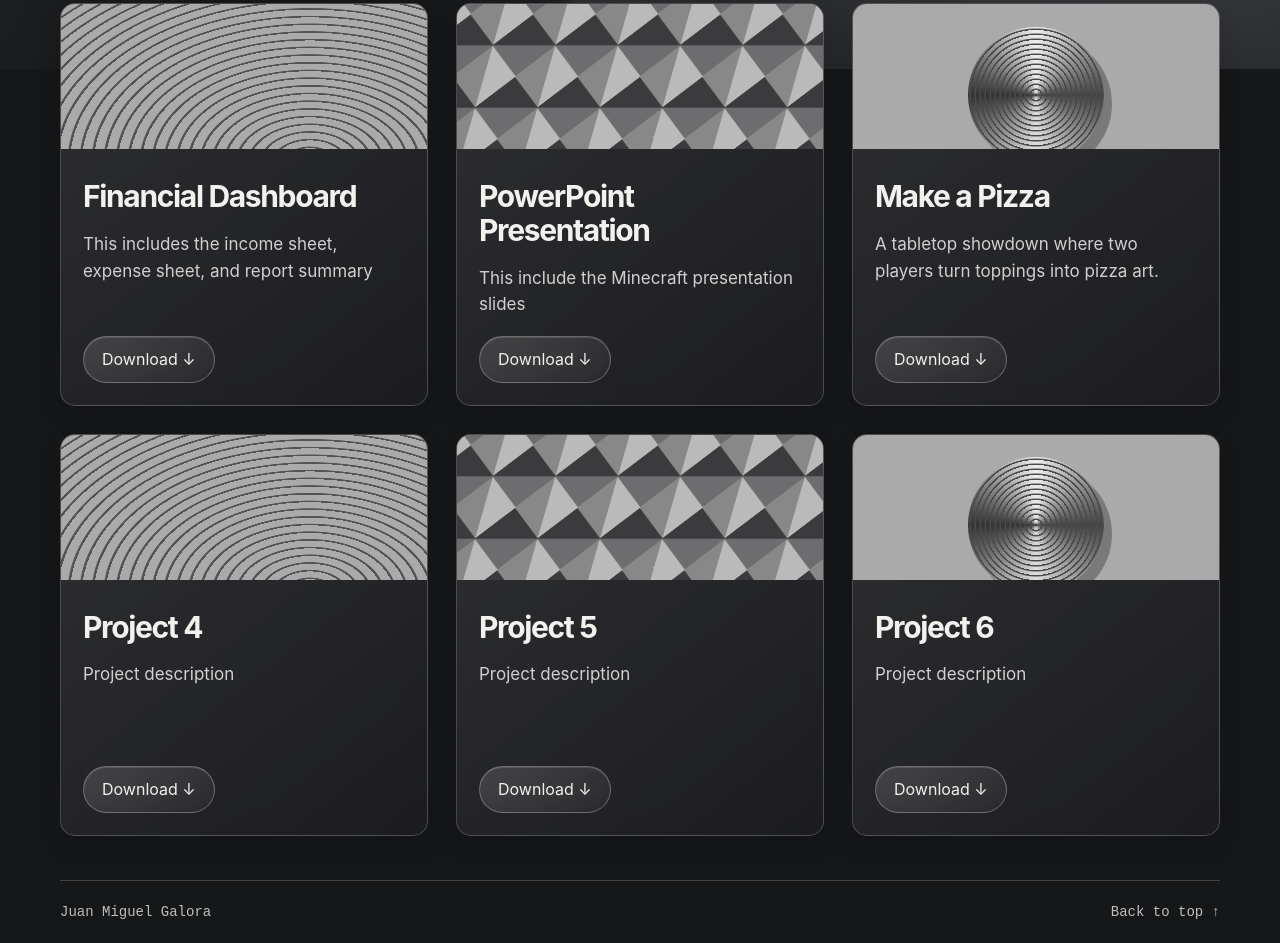
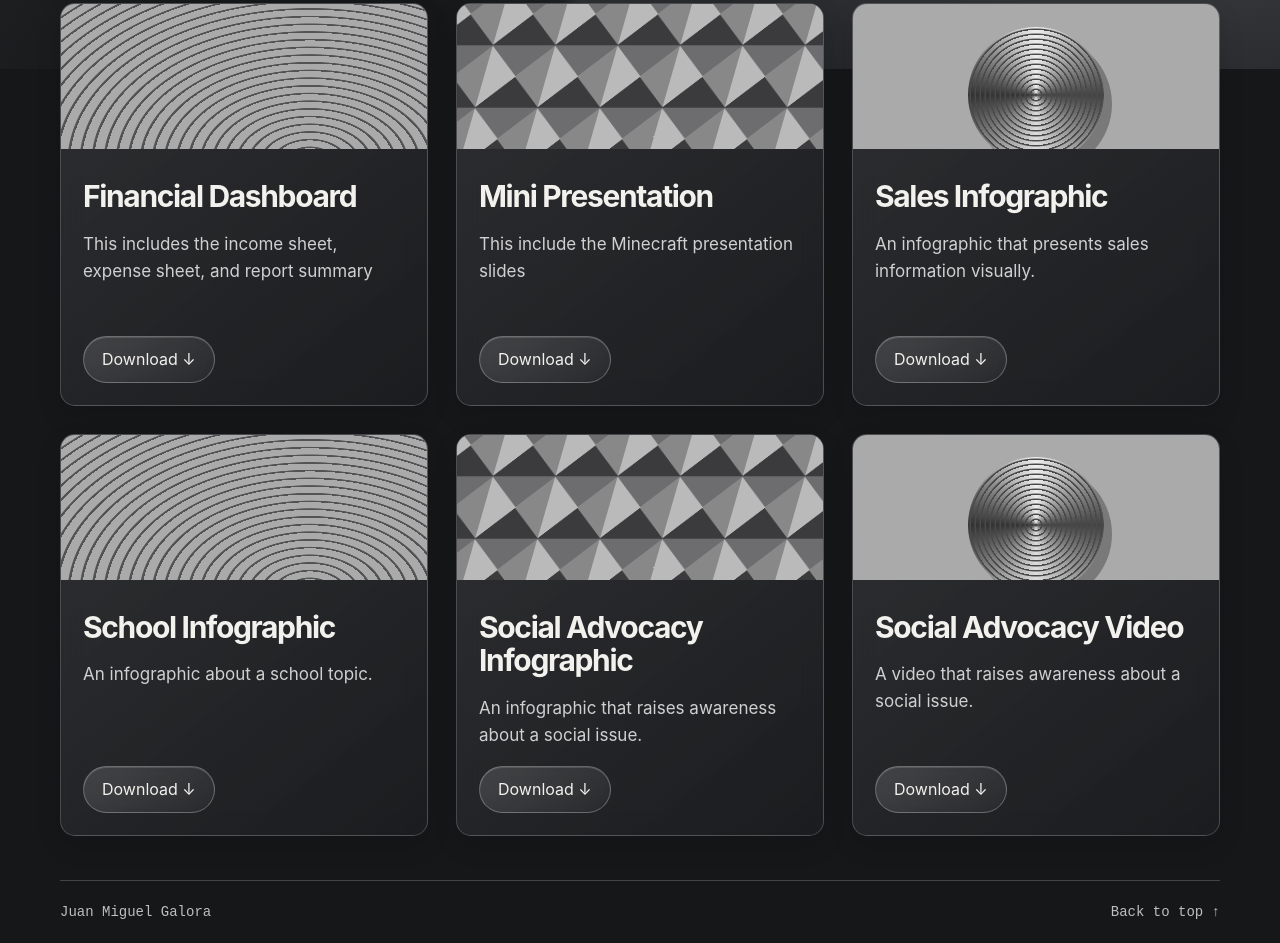
Before and after one commit to Zk408DevLoper/juanmiguelgalora, a plain HTML site: page index.html in a window 1280 px wide. Shown: the part 731-1674 px from the top of the page. Drawn offline with Linux system fonts and the light colour scheme.

Commit message:
Set the six EMTECH project titles

```diff
--- a/index.html
+++ b/index.html
@@ -1,11 +1,11 @@
 <!doctype html>
 <html lang="en"><head><meta charset="utf-8"><meta name="viewport" content="width=device-width,initial-scale=1"><title>Juan Miguel Galora | Portfolio</title><link rel="stylesheet" href="style.css"></head><body><header id="home"><a class="brand" href="#home">Juan Miguel Galora<span aria-hidden="true">.</span></a><nav id="main-nav" aria-label="Main"><a class="glass" href="#home">Home</a><a class="glass" href="#projects">Projects</a></nav></header><main><section class="hero"><div><h1>EMTECH<br><em>Projects</em></h1><p>Hi, I am Juan Miguel Galora, a Grade 12 STEM student from Section Sara.</p><a class="glass" href="#projects">Explore projects &darr;</a></div><div class="art" aria-hidden="true"><i></i><i></i><i></i><i></i></div></section><section id="projects"><h2>Selected projects</h2><div class="cards">
 <article><div class="cover echo" aria-hidden="true"></div><div class="copy"><h3>Financial Dashboard</h3><p>This includes the income sheet, expense sheet, and report summary</p><div class="actions"><a class="glass" href="projects/project-1.zip" download>Download &darr;</a></div></div></article>
-<article><div class="cover grid" aria-hidden="true"></div><div class="copy"><h3>PowerPoint Presentation</h3><p>This include the Minecraft presentation slides</p><div class="actions"><a class="glass" href="projects/project-2.zip" download>Download &darr;</a></div></div></article>
-<article><div class="cover disc" aria-hidden="true"></div><div class="copy"><h3>Make a Pizza</h3><p>A tabletop showdown where two players turn toppings into pizza art.</p><div class="actions"><a class="glass" href="projects/project-3.zip" download>Download &darr;</a></div></div></article>
-<article><div class="cover echo" aria-hidden="true"></div><div class="copy"><h3>Project 4</h3><p>Project description</p><div class="actions"><a class="glass" href="projects/project-4.zip" download>Download &darr;</a></div></div></article>
-<article><div class="cover grid" aria-hidden="true"></div><div class="copy"><h3>Project 5</h3><p>Project description</p><div class="actions"><a class="glass" href="projects/project-5.zip" download>Download &darr;</a></div></div></article>
-<article><div class="cover disc" aria-hidden="true"></div><div class="copy"><h3>Project 6</h3><p>Project description</p><div class="actions"><a class="glass" href="projects/project-6.zip" download>Download &darr;</a></div></div></article>
+<article><div class="cover grid" aria-hidden="true"></div><div class="copy"><h3>Mini Presentation</h3><p>This include the Minecraft presentation slides</p><div class="actions"><a class="glass" href="projects/project-2.zip" download>Download &darr;</a></div></div></article>
+<article><div class="cover disc" aria-hidden="true"></div><div class="copy"><h3>Sales Infographic</h3><p>An infographic that presents sales information visually.</p><div class="actions"><a class="glass" href="projects/project-3.zip" download>Download &darr;</a></div></div></article>
+<article><div class="cover echo" aria-hidden="true"></div><div class="copy"><h3>School Infographic</h3><p>An infographic about a school topic.</p><div class="actions"><a class="glass" href="projects/project-4.zip" download>Download &darr;</a></div></div></article>
+<article><div class="cover grid" aria-hidden="true"></div><div class="copy"><h3>Social Advocacy Infographic</h3><p>An infographic that raises awareness about a social issue.</p><div class="actions"><a class="glass" href="projects/project-5.zip" download>Download &darr;</a></div></div></article>
+<article><div class="cover disc" aria-hidden="true"></div><div class="copy"><h3>Social Advocacy Video</h3><p>A video that raises awareness about a social issue.</p><div class="actions"><a class="glass" href="projects/project-6.zip" download>Download &darr;</a></div></div></article>
 </div></section></main><footer><span>Juan Miguel Galora</span><a href="#home">Back to top ↑</a></footer><script>
 const projectLinks = document.querySelectorAll('a[href="#projects"]');
 let slide = 0;
```
